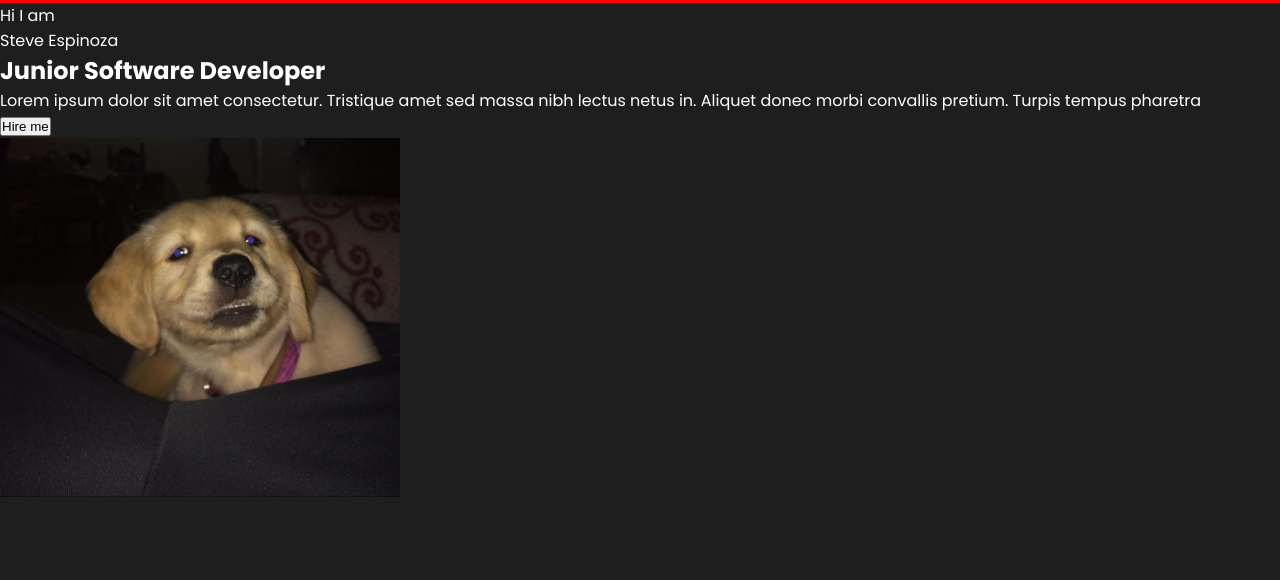
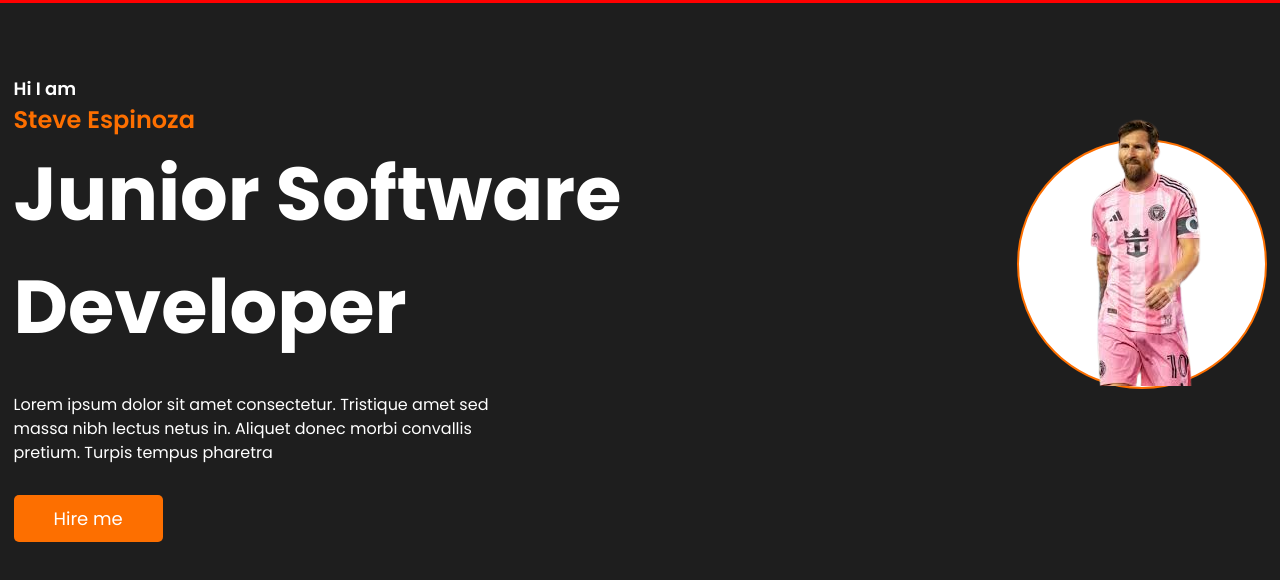
Before and after one commit to steveespinoza/codigo-g28, a plain HTML site: page index.html in a window 1280 px wide. Shown: the part 148-728 px from the top of the page. Drawn offline with Linux system fonts and the light colour scheme.

Commit message:
Hero Section

```diff
--- a/index.html
+++ b/index.html
@@ -43,20 +43,21 @@
       </nav>
     </header>
     <main>
+      <section class="container">
         <section>
           <p class="gretting">Hi I am</p>
           <p class="full-name">Steve Espinoza</p>
           <h1 class="title">Junior Software Developer</h1>
           <p class="description">
-          Lorem ipsum dolor sit amet consectetur. Tristique amet sed massa nibh
-          lectus netus in. Aliquet donec morbi convallis pretium. Turpis tempus
-          pharetra
+            Lorem ipsum dolor sit amet consectetur. Tristique amet sed massa
+            nibh lectus netus in. Aliquet donec morbi convallis pretium. Turpis
+            tempus pharetra
           </p>
           <button class="btn-primary">Hire me</button>
         </section>
         <section>
           <div class="profile">
-          <img src="./paris.jpeg" alt="Foto de Perfil" width="400"/>
+            <img src="./messi.png" alt="Foto de Perfil" />
           </div>
           <div class="social-media">
             <a href="#">
@@ -73,6 +74,7 @@
             </a>
           </div>
         </section>
+      </section>
     </main>
     <footer></footer>
   </body>
--- a/styles.css
+++ b/styles.css
@@ -7,8 +7,9 @@ body {
   font-family: "Poppins", sans-serif;
   background-color: #1e1e1e;
   color: #fff;
+  overflow-x: hidden;
 }
-a{
+a {
   text-decoration: none;
 }
 .menu {
@@ -32,7 +33,6 @@ a{
   align-items: center;
 }
 .menu > ul > li > a {
-
   color: #fff;
 }
 .menu > ul > li > a:hover {
@@ -40,14 +40,87 @@ a{
   padding: 6px;
   border-radius: 6px;
 }
-@media (min-width:1025px) {
-    .menu{
+main{
+    margin-top: 40px;
+}
+.container {
+  display: flex;
+  flex-direction: column-reverse;
+  padding: 32px;
+  justify-content: center;
+  align-items: center;
+  gap: 25px;
+}
+
+.profile {
+  border-radius: 50%;
+  border: solid 2px #fd6f00;
+  width: 250px;
+  height: 250px;
+  position: relative;
+  background-color: #fff;
+}
+
+.profile > img {
+  overflow: hidden;
+  position: absolute;
+  top: -30px;
+  left: 30px;
+  object-fit: cover;
+}
+.social-media {
+  display: flex;
+  padding: 32px;
+  justify-content: center;
+  align-items: center;
+  gap: 25px;
+}
+.gretting {
+  font-weight: 600;
+  font-size: 18px;
+}
+
+.full-name {
+  font-weight: 600;
+  font-size: 24px;
+  color: #fd6f00;
+}
+.title {
+  font-size: 52px;
+}
+
+.description {
+  line-height: 1.5;
+  margin-bottom: 30px;
+}
+.btn-primary {
+  font-family: "Poppins", sans-serif;
+  background-color: #fd6f00;
+  color: #fff;
+  border: none;
+  font-size: 18px;
+  padding: 10px 40px;
+  border-radius: 5px;
+}
+@media (min-width: 1025px) {
+  .menu {
     flex-direction: row;
     justify-content: space-between;
     padding: 60px;
   }
-    .menu > ul{
+  .menu > ul {
     flex-direction: row;
     gap: 40px;
   }
+  .container{
+    flex-direction: row;
   }
+  .title{
+    font-size: 75px;
+    width: 20ch;
+  }
+   .description {
+    width: 50ch;
+    margin-top: 30px;
+  }
+}
```
Also changed, not shown: messi.png (added). Lines whose indentation alone changed are shown as unchanged.
